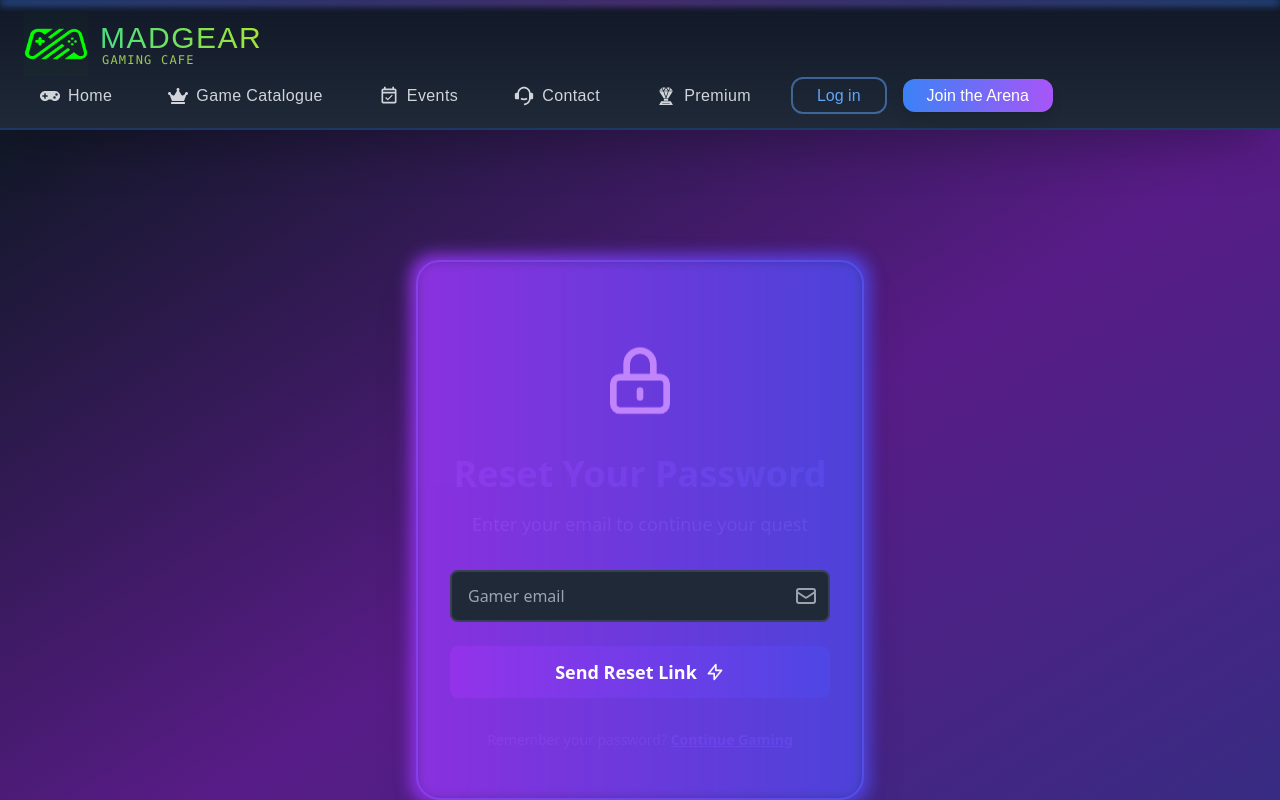
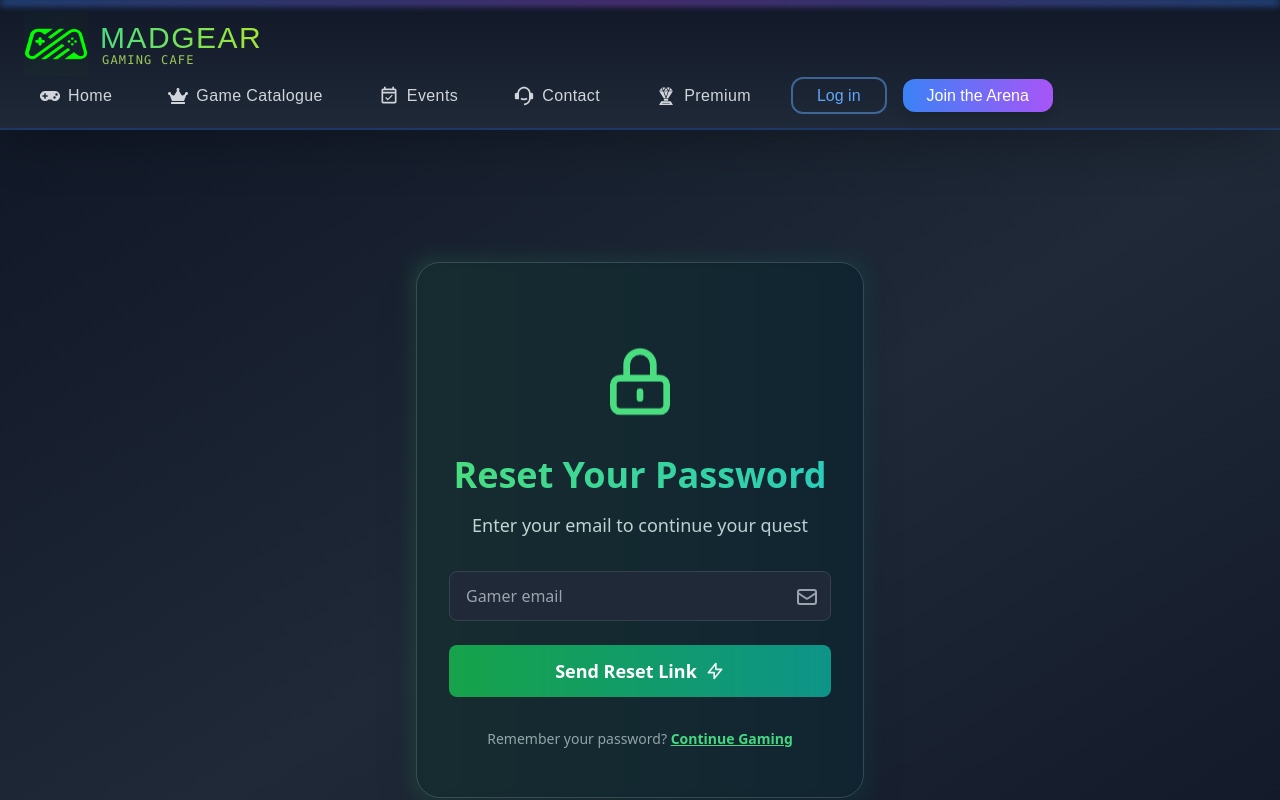
Before and after one commit to PankajPt/Gaming-Cafe-FrontEnd, a React (Vite) app: page /forgot-password in a window 1280 px wide. Shown: the top 800 px of the page. Built offline with nearby package versions, Linux system fonts and the light colour scheme.

Commit message:
ui animation change in login and forgot password page

```diff
--- a/src/pages/Login/ForgotPassword.jsx
+++ b/src/pages/Login/ForgotPassword.jsx
@@ -41,8 +41,7 @@ const ForgotPasswordPage = () => {
   };
 
   return (
-    <div className="min-h-screen flex items-center justify-center bg-gradient-to-br from-gray-900 via-purple-900 to-indigo-900 p-4">
-      {/* Custom Animations */}
+    <div className="min-h-screen flex items-center justify-center bg-gradient-to-br from-gray-900 via-gray-800 to-gray-900 p-4">
       <style>
         {`
           @keyframes float {
@@ -55,14 +54,14 @@ const ForgotPasswordPage = () => {
         `}
       </style>
 
-      <div className="relative w-full max-w-md px-8 py-12 space-y-8 bg-gray-900 rounded-3xl shadow-2xl border-2 border-indigo-500 transform transition-transform duration-500 hover:scale-105 group">
+      <div className="relative w-full max-w-md px-8 py-12 space-y-8 bg-gray-900 rounded-3xl shadow-2xl border border-gray-700 transform transition-transform duration-500 hover:scale-105 group hover:border-green-400">
         {/* Glowing Border Effect */}
-        <div className="absolute -inset-2 bg-gradient-to-r from-purple-600 to-indigo-600 rounded-3xl blur opacity-30 group-hover:opacity-50 transition duration-500 animate-pulse pointer-events-none"></div>
+        <div className="absolute -inset-2 bg-gradient-to-r from-green-400 to-teal-600 rounded-3xl blur opacity-10 group-hover:opacity-20 transition-opacity duration-300 pointer-events-none"></div>
 
         {/* Floating Icon */}
         <div className="animate-float text-center">
           <svg
-            className="w-20 h-20 mx-auto text-purple-400"
+            className="w-20 h-20 mx-auto text-green-400"
             fill="none"
             stroke="currentColor"
             viewBox="0 0 24 24"
@@ -72,7 +71,7 @@ const ForgotPasswordPage = () => {
         </div>
 
         <div className="text-center space-y-4">
-          <h1 className="text-4xl font-bold bg-gradient-to-r from-purple-400 to-indigo-400 bg-clip-text text-transparent">
+          <h1 className="text-4xl font-bold bg-gradient-to-r from-green-400 to-teal-400 bg-clip-text text-transparent">
             Reset Your Password
           </h1>
           <p className="text-gray-300 text-lg">Enter your email to continue your quest</p>
@@ -86,12 +85,12 @@ const ForgotPasswordPage = () => {
               value={email}
               onChange={(e) => setEmail(e.target.value)}
               placeholder="Gamer email"
-              className="w-full px-4 py-3 text-gray-100 bg-gray-800 rounded-lg border-2 border-gray-700 focus:border-indigo-500 focus:ring-2 focus:ring-indigo-500 placeholder:text-gray-400 transition-all pr-12
-                        hover:border-purple-500 hover:shadow-glow"
+              className="w-full px-4 py-3 text-gray-100 bg-gray-800 rounded-lg border border-gray-700 focus:border-green-400 focus:ring-2 focus:ring-green-400/50 placeholder:text-gray-400 transition-all pr-12
+                        hover:border-green-400 hover:shadow-glow"
               required
             />
             <svg
-              className="absolute right-3 top-3.5 w-6 h-6 text-gray-400 group-hover:text-purple-400 transition-colors"
+              className="absolute right-3 top-3.5 w-6 h-6 text-gray-400 group-hover:text-green-400 transition-colors"
               fill="none"
               stroke="currentColor"
               viewBox="0 0 24 24"
@@ -103,8 +102,8 @@ const ForgotPasswordPage = () => {
           <button
             type="submit"
             disabled={isLoading}
-            className="w-full px-6 py-3 text-lg font-semibold text-white bg-gradient-to-r from-purple-600 to-indigo-600 rounded-lg
-                      hover:from-purple-500 hover:to-indigo-500 transition-all transform hover:scale-[1.02]
+            className="w-full px-6 py-3 text-lg font-semibold text-white bg-gradient-to-r from-green-600 to-teal-600 rounded-lg
+                      hover:from-green-500 hover:to-teal-500 transition-all transform hover:scale-[1.02]
                       flex items-center justify-center gap-2 relative overflow-hidden
                       disabled:opacity-50 disabled:cursor-not-allowed"
           >
@@ -129,7 +128,7 @@ const ForgotPasswordPage = () => {
           </button>
         </form>
 
-        {/* Success Error message section: */}
+        {/* Success/Error messages */}
         {successMessage && (
           <div className="text-center p-3 text-green-400 bg-green-900/20 rounded-lg border border-green-400/30 animate-fade-in">
             ✅ {successMessage}
@@ -137,16 +136,16 @@ const ForgotPasswordPage = () => {
         )}
 
         {errorMessage && (
-        <div className="text-center p-3 text-red-400 bg-red-900/20 rounded-lg border border-red-400/30 animate-fade-in">
+          <div className="text-center p-3 text-red-400 bg-red-900/20 rounded-lg border border-red-400/30 animate-fade-in">
             ⚠️ {errorMessage}
-        </div>
+          </div>
         )}
 
         <div className="text-center text-gray-400 text-sm">
           Remember your password?{' '}
           <Link
             to="/login"
-            className="text-purple-400 hover:text-purple-300 font-semibold underline transition-colors
+            className="text-green-400 hover:text-green-300 font-semibold underline transition-colors
                       hover:scale-105 inline-block hover:animate-pulse"
           >
             Continue Gaming
--- a/src/pages/Login/Login.jsx
+++ b/src/pages/Login/Login.jsx
@@ -1,6 +1,7 @@
 import React, { useState, useEffect, useRef } from "react";
 import { Link, useNavigate } from "react-router-dom";
 import { useAuth } from "../../context/Auth.Context.jsx";
+import ForgotPasswordPage from './ForgotPassword.jsx'
 
 const LoginPage = () => {
   const [error, setError] = useState(null);
@@ -64,11 +65,12 @@ const LoginPage = () => {
   };
 
   return (
-    <div className="min-h-screen flex items-center justify-center bg-gradient-to-br from-gray-900 via-purple-900 to-indigo-900">
-      <div className="relative w-full max-w-md px-8 py-12 space-y-8 bg-gray-900 rounded-3xl shadow-2xl border-2 border-indigo-500 transform transition-transform duration-500 hover:scale-105 group">
-        <div className="absolute -inset-2 bg-gradient-to-r from-purple-600 to-indigo-600 rounded-3xl blur opacity-30 group-hover:opacity-50"></div>
+    <div className="min-h-screen flex items-center justify-center bg-gradient-to-br from-gray-900 via-gray-800 to-gray-900">
+    <div className="relative w-full max-w-md px-8 py-12 space-y-8 bg-gray-900 rounded-3xl shadow-2xl border border-gray-700 transform transition-transform duration-500 hover:scale-105 group hover:border-green-400">
+      <div className="absolute -inset-2 bg-gradient-to-r from-green-400 to-green-600 rounded-3xl blur opacity-10 group-hover:opacity-20 transition-opacity duration-300"></div>
+
       <div className="text-center space-y-2">
-          <h1 className="text-4xl font-bold bg-gradient-to-r from-purple-400 to-indigo-400 bg-clip-text text-transparent">
+        <h1 className="text-4xl font-bold bg-gradient-to-r from-green-400 to-teal-400 bg-clip-text text-transparent">
             Player Login
           </h1>
           <p className="text-gray-300 text-lg">Continue your gaming journey</p>
@@ -89,10 +91,10 @@ const LoginPage = () => {
                 value={formData.username}
                 onChange={handleInputChange}
                 placeholder="Username or Email-Id"
-                className="w-full px-4 py-3 text-gray-100 bg-gray-800 rounded-lg border-2 border-gray-700 focus:border-indigo-500 focus:ring-2 focus:ring-indigo-500 placeholder:text-gray-400 transition-all"
+                className="w-full px-4 py-3 text-gray-100 bg-gray-800 rounded-lg border border-gray-700 focus:border-green-400 focus:ring-2 focus:ring-green-400/50 placeholder:text-gray-400 transition-all hover:border-green-400"
               />
               <svg
-                className="absolute right-3 top-3.5 w-6 h-6 text-gray-400"
+                className="absolute right-3 top-3.5 w-6 h-6 text-gray-400 group-hover:text-green-400 transition-colors"
                 fill="none"
                 stroke="currentColor"
                 viewBox="0 0 24 24"
@@ -108,7 +110,7 @@ const LoginPage = () => {
                 value={formData.password}
                 onChange={handleInputChange}
                 placeholder="Password"
-                className="w-full px-4 py-3 text-gray-100 bg-gray-800 rounded-lg border-2 border-gray-700 focus:border-indigo-500 focus:ring-2 focus:ring-indigo-500 placeholder:text-gray-400 transition-all"
+                className="w-full px-4 py-3 text-gray-100 bg-gray-800 rounded-lg border border-gray-700 focus:border-green-400 focus:ring-2 focus:ring-green-400/50 placeholder:text-gray-400 transition-all hover:border-green-400"
               />
               <button
                 type="button"
@@ -125,8 +127,8 @@ const LoginPage = () => {
             disabled={!isFormValid || isLoading}
             className={`w-full px-6 py-3 text-lg font-semibold text-white rounded-lg transition-all transform hover:scale-[1.02] flex items-center justify-center gap-2 ${
               !isFormValid || isLoading
-                ? "bg-gray-600 cursor-not-allowed"
-                : "bg-gradient-to-r from-purple-600 to-indigo-600 hover:from-purple-500 hover:to-indigo-500"
+                ? "bg-gray-700 cursor-not-allowed"
+                : "bg-gradient-to-r from-green-600 to-teal-600 hover:from-green-500 hover:to-teal-500"
             }`}
           >
             {isLoading ? (
@@ -146,10 +148,10 @@ const LoginPage = () => {
         </form>
 
           {attemptFailed && (
-          <p className="text-sm text-center text-indigo-500 mt-4">
+            <p className="text-sm text-center text-green-400 mt-4 relative z-10">
               <Link
                 to="/forgot-password"
-            className="hover:underline"
+                className="hover:underline hover:text-green-300 transition-colors inline-block px-2 py-1"
               >
                 Forgot Password?
               </Link>
@@ -161,7 +163,7 @@ const LoginPage = () => {
             Not registered?{" "}
             <Link
               to="/register"
-              className="text-purple-400 hover:text-purple-300 font-semibold underline transition-colors hover:scale-105 inline-block"
+              className="text-green-400 hover:text-green-300 font-semibold underline transition-colors"
             >
               Create account
             </Link>
```
Lines whose indentation alone changed are shown as unchanged.
